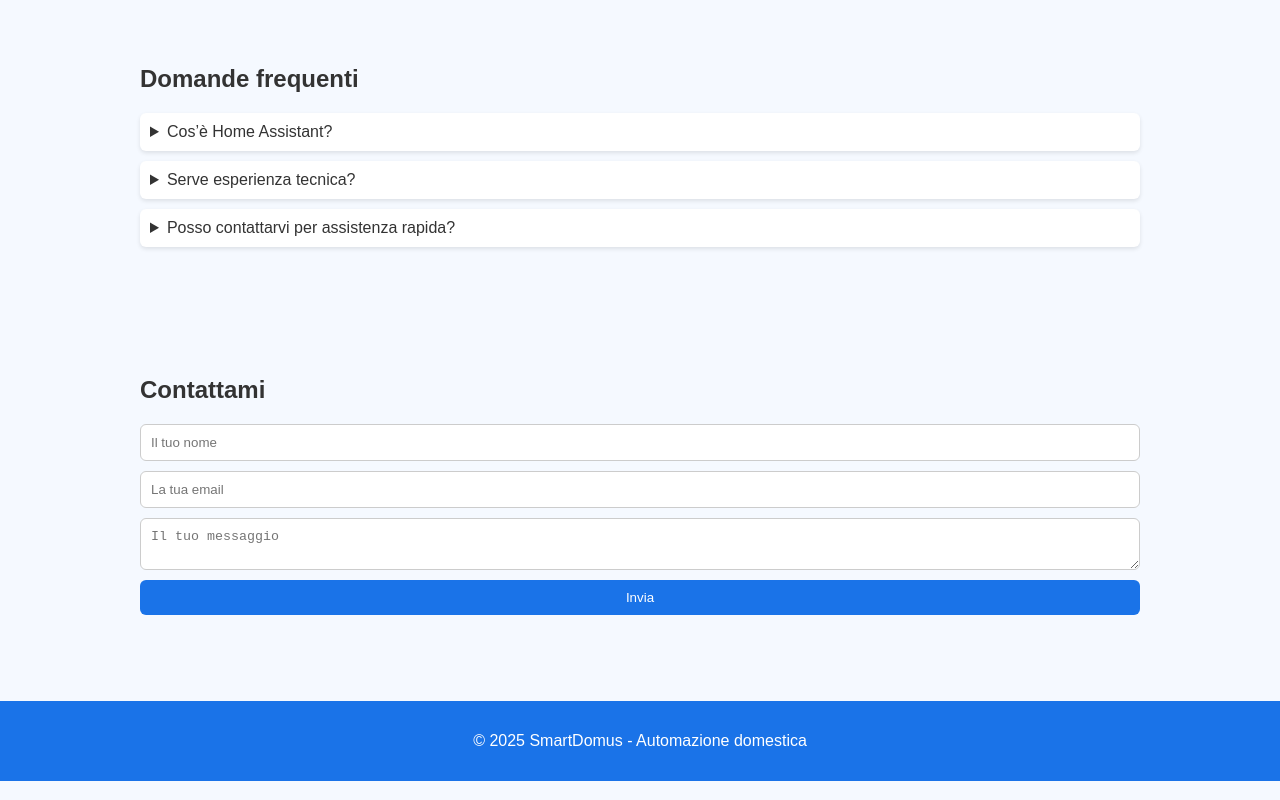
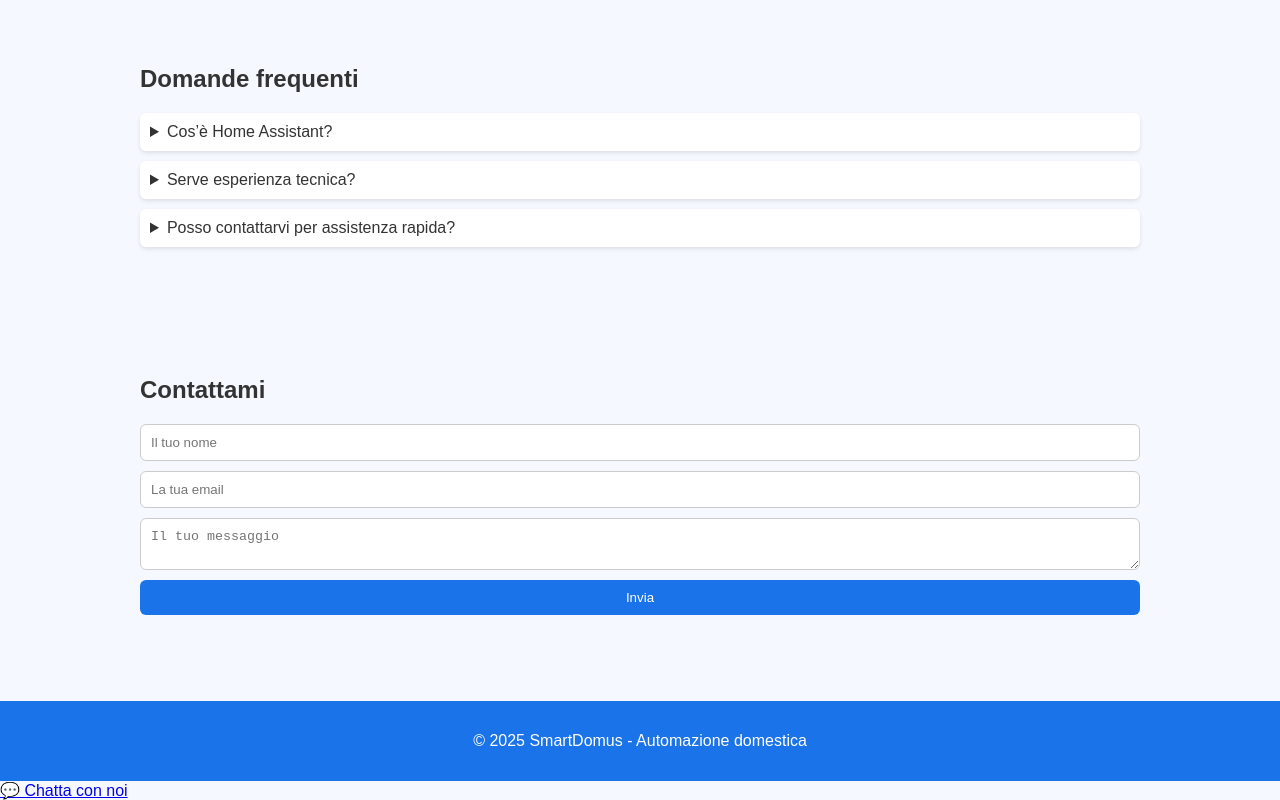
Before and after one commit to shadowJarvis/SmartDomus, a plain HTML site: page index.html in a window 1280 px wide. Shown: the part 2080-2880 px from the top of the page. Drawn offline with Linux system fonts and the light colour scheme.

Commit message:
Update index.html

```diff
--- a/index.html
+++ b/index.html
@@ -150,5 +150,9 @@
                 });
         });
     </script>
+    <!-- Bottone Telegram -->
+<a href="https://t.me/NOME_DEL_TUO_BOT" target="_blank" class="telegram-button">
+  💬 Chatta con noi
+</a>
 </body>
 </html>
```
